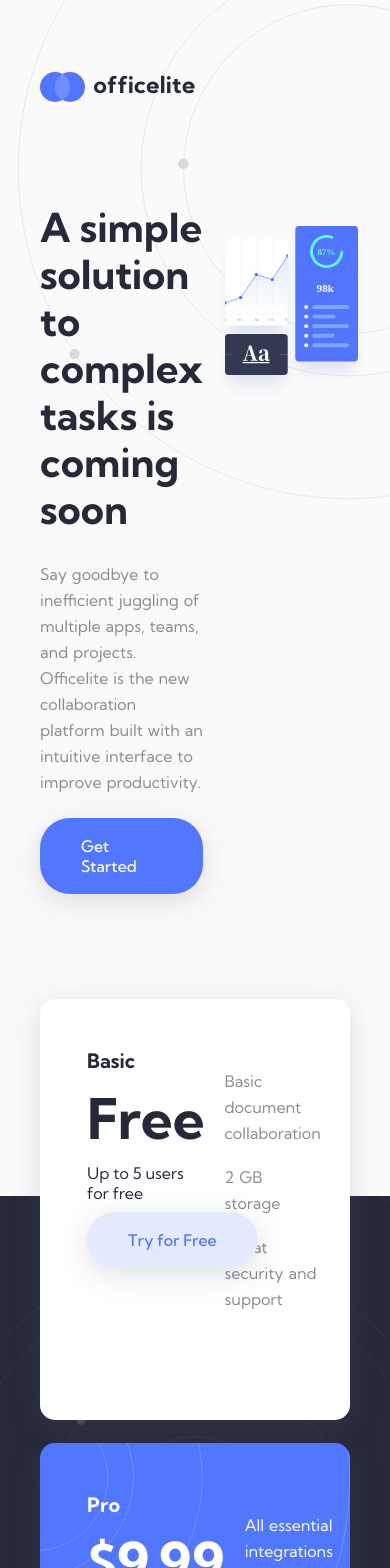
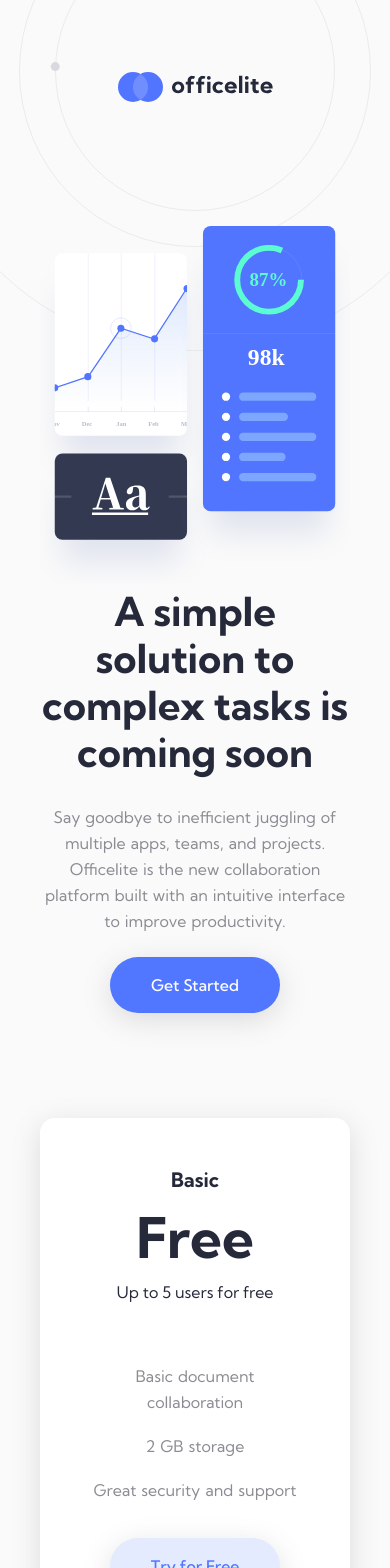
Before and after one commit to jarekTerejko/Officelite-coming-soon-site, a Next.js app: page / in a window 390 px wide. Shown: the top 1568 px of the page. Built offline with nearby package versions, Linux system fonts and the light colour scheme.

Commit message:
add styles for large phones

```diff
--- a/components/Counter/CounterElements.js
+++ b/components/Counter/CounterElements.js
@@ -39,12 +39,22 @@ export const CounterBox = styled.div`
   &:last-of-type {
     margin-right: 0;
   }
+
+  @media screen and (max-width: 560px) {
+    margin-right: 10px;
+    min-width: 62px;
+    padding: 10px 0;
+  }
 `;
 
 export const CounterDigit = styled.h3`
   font-size: 54px;
   color: var(--color-dark-white);
   font-family: "Roboto Mono", monospace;
+
+  @media screen and (max-width: 560px) {
+    font-size: 36px;
+  }
 `;
 
 export const CounterSpan = styled.span`
--- a/components/Footer/FooterElements.js
+++ b/components/Footer/FooterElements.js
@@ -25,6 +25,10 @@ export const FooterBgPattern = styled.div`
     left: 0px;
     transform: scale(1.9);
   }
+
+  @media screen and (max-width: 560px) {
+    top: 900px;
+  }
 `;
 
 export const FooterContent = styled.div`
@@ -44,7 +48,8 @@ export const FooterContent = styled.div`
   @media screen and (max-width: 650px) {
   margin-top: 700px;
   }
+
   @media screen and (max-width: 560px) {
-  margin-top: 800px;
+  margin-top: 1000px;
   }
 `;
--- a/components/Header/HeaderElements.js
+++ b/components/Header/HeaderElements.js
@@ -18,15 +18,31 @@ export const HeaderBgPattern = styled.div`
     top: -152px;
     right: -288px;
   }
+
+  @media screen and (max-width: 560px) {
+    left: 50%;
+    top: -200px;
+    width: 560px;
+    transform: translateX(-50%);
+  }
 `;
 
 export const HeaderContent = styled.div`
   display: grid;
   grid-template-columns: 1fr 1fr;
   padding-top: 213px;
+
+  @media screen and (max-width: 560px) {
+    grid-template-columns: 1fr;
+  }
 `;
 
-export const HeaderContentColLeft = styled.div``;
+export const HeaderContentColLeft = styled.div`
+  @media screen and (max-width: 560px) {
+    text-align: center;
+  }
+`;
+
 export const HeaderContentColRight = styled.div`
   margin-left: auto;
   transform: translateX(25px);
@@ -40,4 +56,11 @@ export const HeaderContentColRight = styled.div`
     max-width: 312px;
     margin-top: 22px;
   }
+
+  @media screen and (max-width: 560px) {
+    grid-row: 1/1;
+    transform: translate(0);
+    text-align: center;
+    margin: 22px auto 0;
+  }
 `;
--- a/components/Link/Link.js
+++ b/components/Link/Link.js
@@ -18,6 +18,10 @@ export const LinkElement = styled.a`
       top: 164px;
       left: 0;
     }
+
+    @media screen and (max-width: 560px) {
+      position: unset;
+    }
   }
 
   &.pro {
--- a/components/Main/Main.js
+++ b/components/Main/Main.js
@@ -7,4 +7,8 @@ export const MainElement = styled.main`
   @media screen and (max-width: 768px) {
     max-height: 1205px;
   }
+
+  @media screen and (max-width: 560px) {
+    max-height: 1820px;
+  }
 `;
--- a/components/Navbar/NavbarElements.js
+++ b/components/Navbar/NavbarElements.js
@@ -11,4 +11,8 @@ export const NavbarContent = styled.div`
   @media screen and (max-width: 1140px) {
     padding-top: 72px;
   }
+
+      @media screen and (max-width: 560px) {
+      text-align: center;
+      }
 `;
--- a/components/SectionPricing/SectionPricingElements.js
+++ b/components/SectionPricing/SectionPricingElements.js
@@ -45,6 +45,11 @@ export const SectionPricingCardContent = styled.div`
     grid-template-columns: 1fr 1fr;
     text-align: left;
   }
+
+  @media screen and (max-width: 560px) {
+    grid-template-columns: 1fr;
+    text-align: center;
+  }
 `;
 
 export const SectionPricingCardContentColLeft = styled.div``;
@@ -55,6 +60,10 @@ export const SectionPricingCardContentColRight = styled.div`
 
   @media screen and (max-width: 700px) {
     padding: 20px 0px 0px 20px;
+  }
+
+  @media screen and (max-width: 560px) {
+    padding: 0;
   }
 `;
 
@@ -68,6 +77,13 @@ export const SectionPricingBgPatternWrapper = styled.div`
     top: -280px;
     left: -320px;
     transform: scale(1);
+  }
+
+  @media screen and (max-width: 560px) {
+    left: 50%;
+    top: -366px;
+    transform: translateX(-50%);
+    width: 880px;
   }
 `;
 
```
